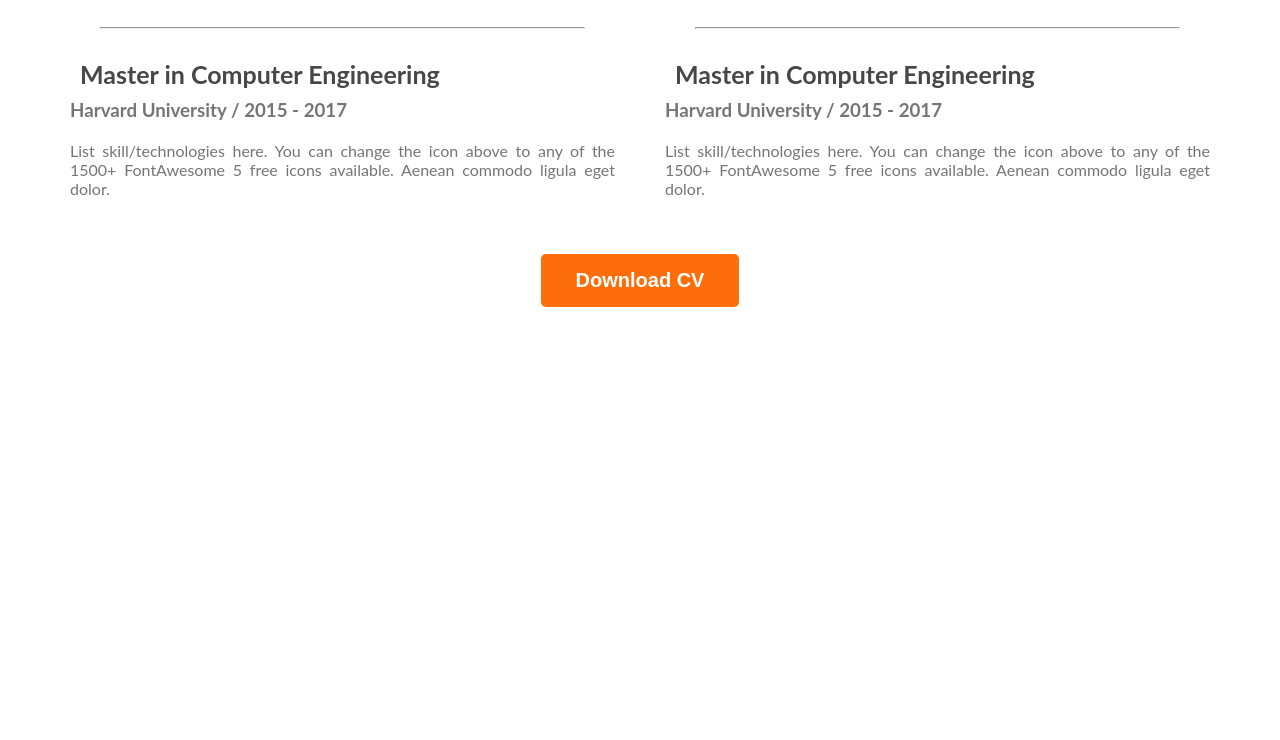
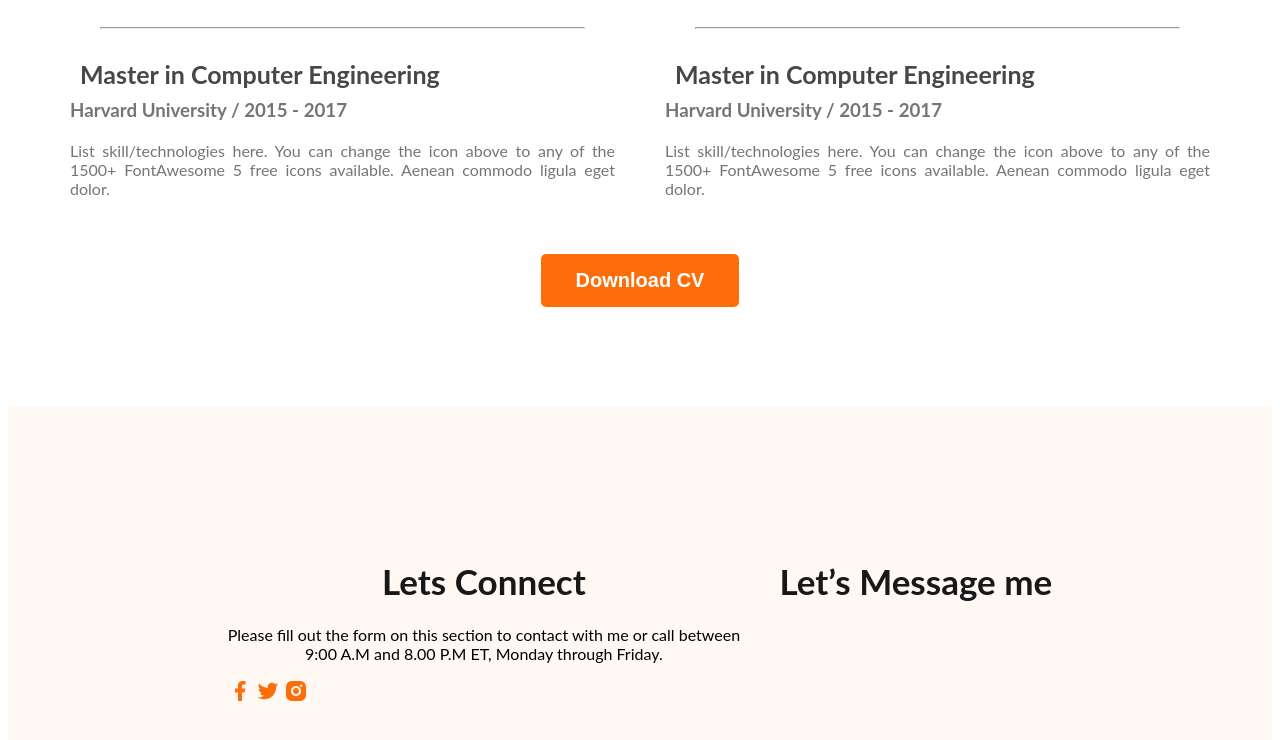
Before and after one commit to Tanvir29122005/webdeveloper-portfolio, a plain HTML site: page index.html in a window 1280 px wide. Shown: the part 2612-3352 px from the top of the page. Before the commit the page ends 2927 px from the top, so only its background shows below. Drawn offline with Linux system fonts and the light colour scheme.

Commit message:
added footer basic

```diff
--- a/index.html
+++ b/index.html
@@ -148,7 +148,19 @@
         </section>
     </main>
     <footer>
+        <div class="footer-column">
+            <h1 class="section-title">Lets Connect</h1>
+            <p class="section-description">Please fill out the form on this section to contact with me or call between<br>9:00 A.M and 8.00 P.M ET, Monday through Friday.</p>
+            <div class="social-links">
+            <a href=""><img src="images/icons/facebook.png" alt=""></a>
+            <a href=""><img src="images/icons/twitter.png" alt=""></a>
+            <a href=""><img src="images/icons/insta.png" alt=""></a>
+            </div>
+        </div>
+        <div class="footer-column">
+            <h1 class="section-title">Let’s Message me</h1>
 
+        </div>
     </footer>
 </body>
 
--- a/styles/portfolio.css
+++ b/styles/portfolio.css
@@ -176,14 +176,27 @@ main {
     font-weight: 700;
     margin: 10px;
 }
-.resume-container hr{
+
+.resume-container hr {
     margin: 30px;
 }
-.resume-item-institute{
+
+.resume-item-institute {
     margin-bottom: 20px;
     margin-top: 0px;
 }
-.download-cv{
+
+.download-cv {
     text-align: center;
     margin-top: 40px;
+    margin-bottom: 100px;
 }
+
+/* foter style */
+footer {
+    display: flex;
+    justify-content: space-around;
+    background-color: #FFF8F3;
+    margin-top: 100px;
+    padding: 130px 200px;
+}
```
